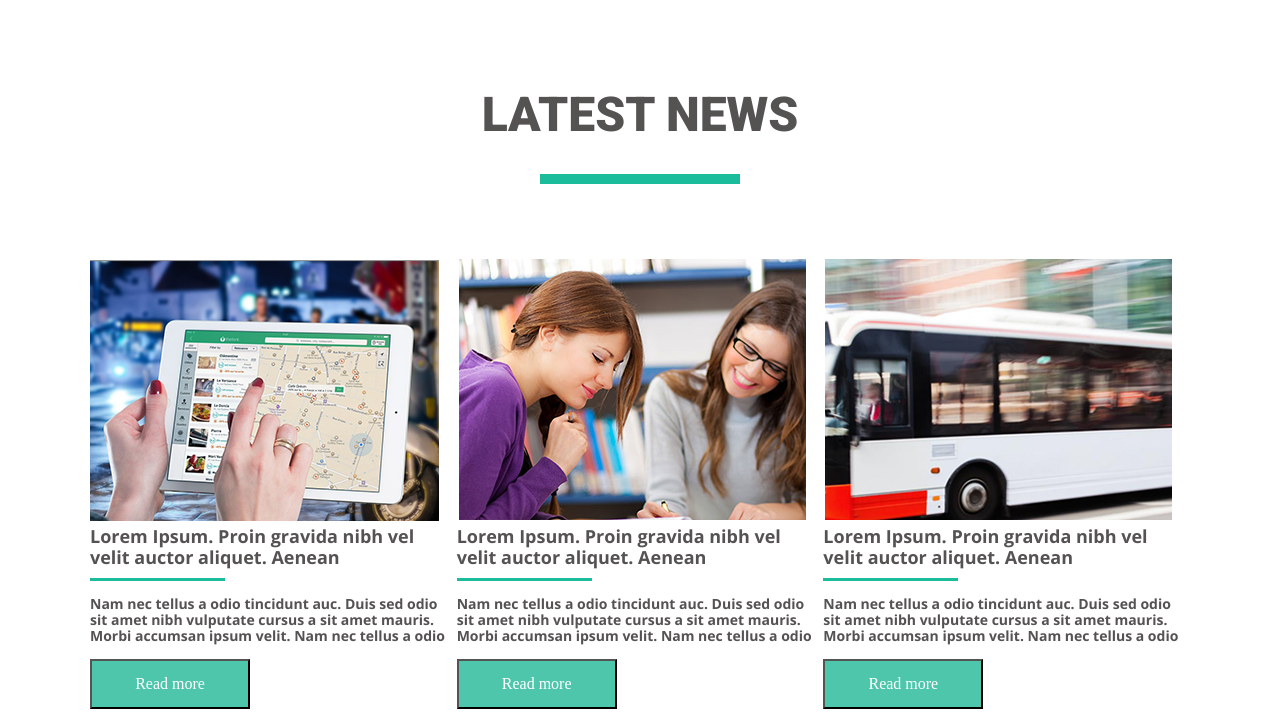
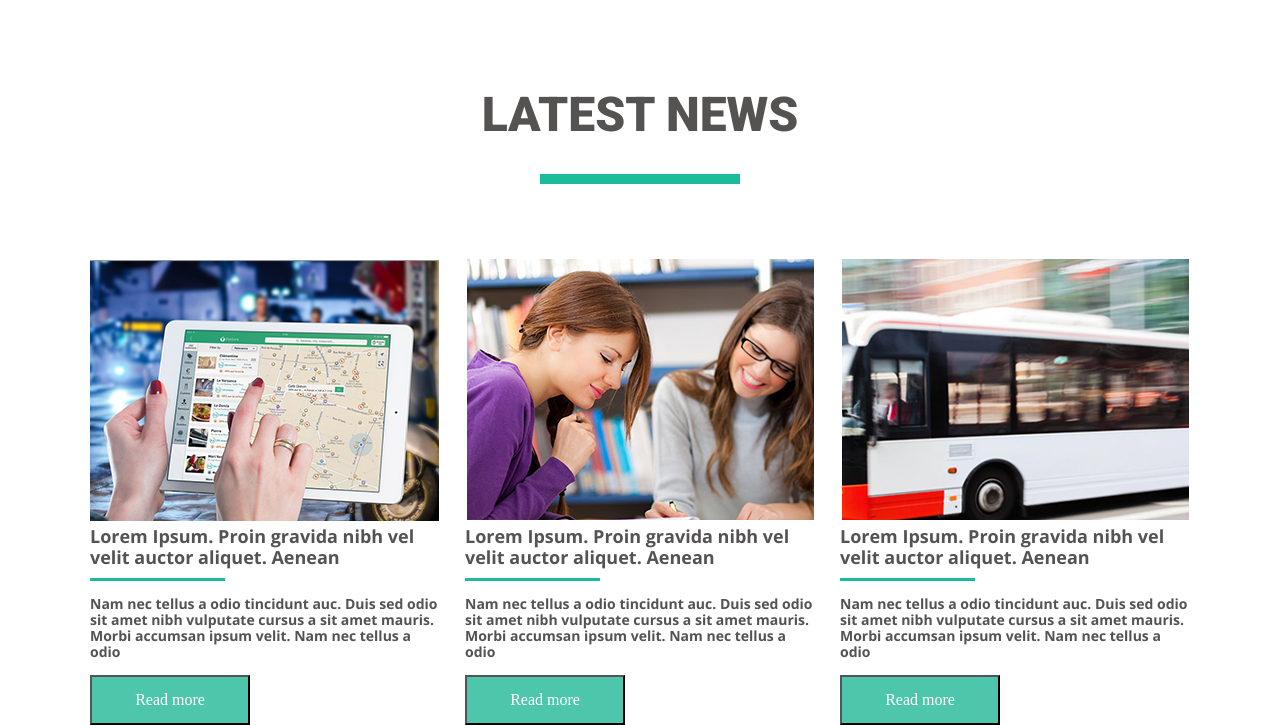
Before and after one commit to PittMadison/Bootcamp_9, a plain HTML site: page lesson_4/index.html in a window 1280 px wide. Shown: the part 1120-1845 px from the top of the page. Drawn offline with nearby package versions, Linux system fonts and the light colour scheme.

Commit message:
fixed footer lesson4

```diff
--- a/lesson_4/css/style.css
+++ b/lesson_4/css/style.css
@@ -182,3 +182,6 @@ background-color: #7fd9c7;
     color: #ffffff;
     background-color: #4ec6ab;
 }
+.news-items{
+    width: 350px;
+}
--- a/lesson_4/index.html
+++ b/lesson_4/index.html
@@ -110,20 +110,20 @@
             <ol class="latest-news">
                 <li class="news-items">
                     <img src="./img/f1.png" alt="ipad" class="news-pic">
-                    <h3 class="news-name">Lorem Ipsum. Proin gravida nibh vel velit auctor aliquet. Aenean</h3>
-                    <p class="news-text">Nam nec tellus a odio tincidunt auc. Duis sed odio sit amet nibh vulputate cursus a sit amet mauris. Morbi accumsan ipsum velit. Nam nec tellus a odio</p>
+                    <h3 class="news-name pad">Lorem Ipsum. Proin gravida nibh vel velit auctor aliquet. Aenean</h3>
+                    <p class="news-text pad">Nam nec tellus a odio tincidunt auc. Duis sed odio sit amet nibh vulputate cursus a sit amet mauris. Morbi accumsan ipsum velit. Nam nec tellus a odio</p>
                     <button class="more">Read more</button>
                 </li>
                 <li class="news-items">
                     <img src="./img/f2.png" alt="girls" class="news-pic">
-                    <h3 class="news-name">Lorem Ipsum. Proin gravida nibh vel velit auctor aliquet. Aenean</h3>
-                    <p class="news-text">Nam nec tellus a odio tincidunt auc. Duis sed odio sit amet nibh vulputate cursus a sit amet mauris. Morbi accumsan ipsum velit. Nam nec tellus a odio</p>
+                    <h3 class="news-name pad">Lorem Ipsum. Proin gravida nibh vel velit auctor aliquet. Aenean</h3>
+                    <p class="news-text pad">Nam nec tellus a odio tincidunt auc. Duis sed odio sit amet nibh vulputate cursus a sit amet mauris. Morbi accumsan ipsum velit. Nam nec tellus a odio</p>
                     <button class="more">Read more</button>
                 </li>
                 <li class="news-items">
                     <img src="./img/f3.png" alt="bus" class="news-pic">
-                    <h3 class="news-name">Lorem Ipsum. Proin gravida nibh vel velit auctor aliquet. Aenean</h3>
-                    <p class="news-text">Nam nec tellus a odio tincidunt auc. Duis sed odio sit amet nibh vulputate cursus a sit amet mauris. Morbi accumsan ipsum velit. Nam nec tellus a odio</p>
+                    <h3 class="news-name pad">Lorem Ipsum. Proin gravida nibh vel velit auctor aliquet. Aenean</h3>
+                    <p class="news-text pad">Nam nec tellus a odio tincidunt auc. Duis sed odio sit amet nibh vulputate cursus a sit amet mauris. Morbi accumsan ipsum velit. Nam nec tellus a odio</p>
                     <button class="more">Read more</button>
                 </li>
             </ol>
```
